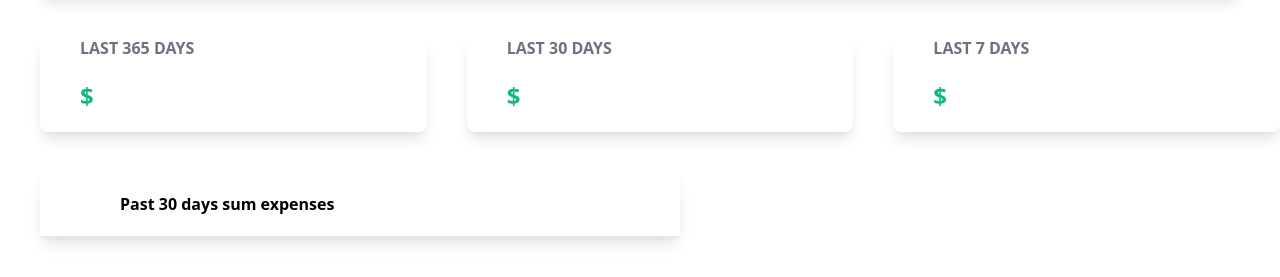
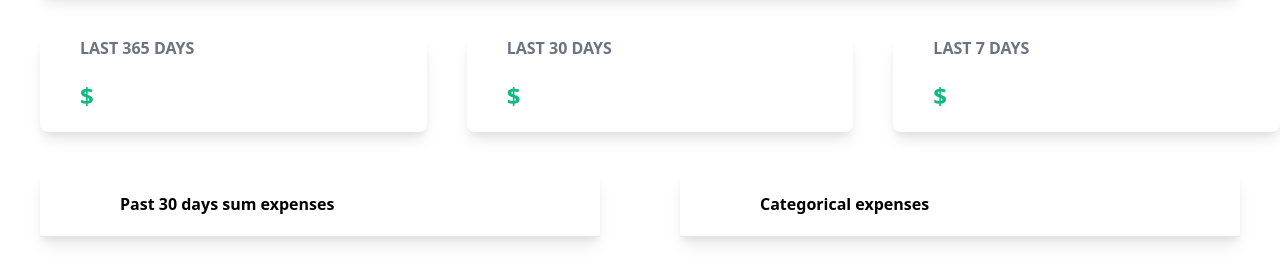
Before and after one commit to PiotrWirth/Expense_Tracker, a Django app: template expense/tracker/templates/tracker/index.html in a window 1280 px wide. Shown: the part 1115-1392 px from the top of the page. Run offline with Django 4.2, Linux system fonts and the light colour scheme; the template is opened without the code that fills it: values that come from a table or form of the project are taken from there, others are empty; data comes from the database, SQL or seed files in the repository; both versions use the stored data as it was after the commit; style sheets or scripts are compiled from the project's sources.

Commit message:
Added and styled categorical expenses functionality

```diff
--- a/expense/tracker/templates/tracker/index.html
+++ b/expense/tracker/templates/tracker/index.html
@@ -116,6 +116,27 @@
                 {% endfor %}
             </div>
         </div>
+
+        <div class='w-1/2 shadow-lg m-10'>
+            <div class='flex flex-wrap space-x-40 font-bold px-20 py-5'>
+                <span>Categorical expenses</span>
+            </div>
+            <hr>
+            <div id='30-day-table'>
+                {% for categorical_sum in categorical_sums %}
+                    <div class='flex flex-wrap px-20 py-5'>
+                        <span>
+                            {{ categorical_sum.category }}
+                        </span>
+                    </div>
+                    <div class='flex flex-wrap px-20 py-5'>
+                        <span class='text-green-500'>
+                            ${{ categorical_sum.sum | intcomma }}
+                        </span>
+                    </div>
+                {% endfor %}
+            </div>
+        </div>
     </div>
 
 
--- a/expense/tracker/views.py
+++ b/expense/tracker/views.py
@@ -30,8 +30,10 @@
 
     daily_sums = Expense.objects.filter().values('date').order_by('date').annotate(sum=Sum('amount'))
 
+    categorical_sums = Expense.objects.filter().values('category').order_by('category').annotate(sum=Sum('amount'))
+
     expense_form = ExpenseForm()
-    return render(request,'tracker/index.html', {'expense_form':expense_form,'expenses':expenses,'total_expenses':total_expenses,'yearly_sum':yearly_sum,'monthly_sum':monthly_sum,'weekly_sum':weekly_sum,'daily_sums':daily_sums})
+    return render(request,'tracker/index.html', {'expense_form':expense_form,'expenses':expenses,'total_expenses':total_expenses,'yearly_sum':yearly_sum,'monthly_sum':monthly_sum,'weekly_sum':weekly_sum,'daily_sums':daily_sums,'categorical_sums':categorical_sums})
 
 def edit(request,id):
     expense = Expense.objects.get(id=id)
```
Also changed, not shown: expense/db.sqlite3.
